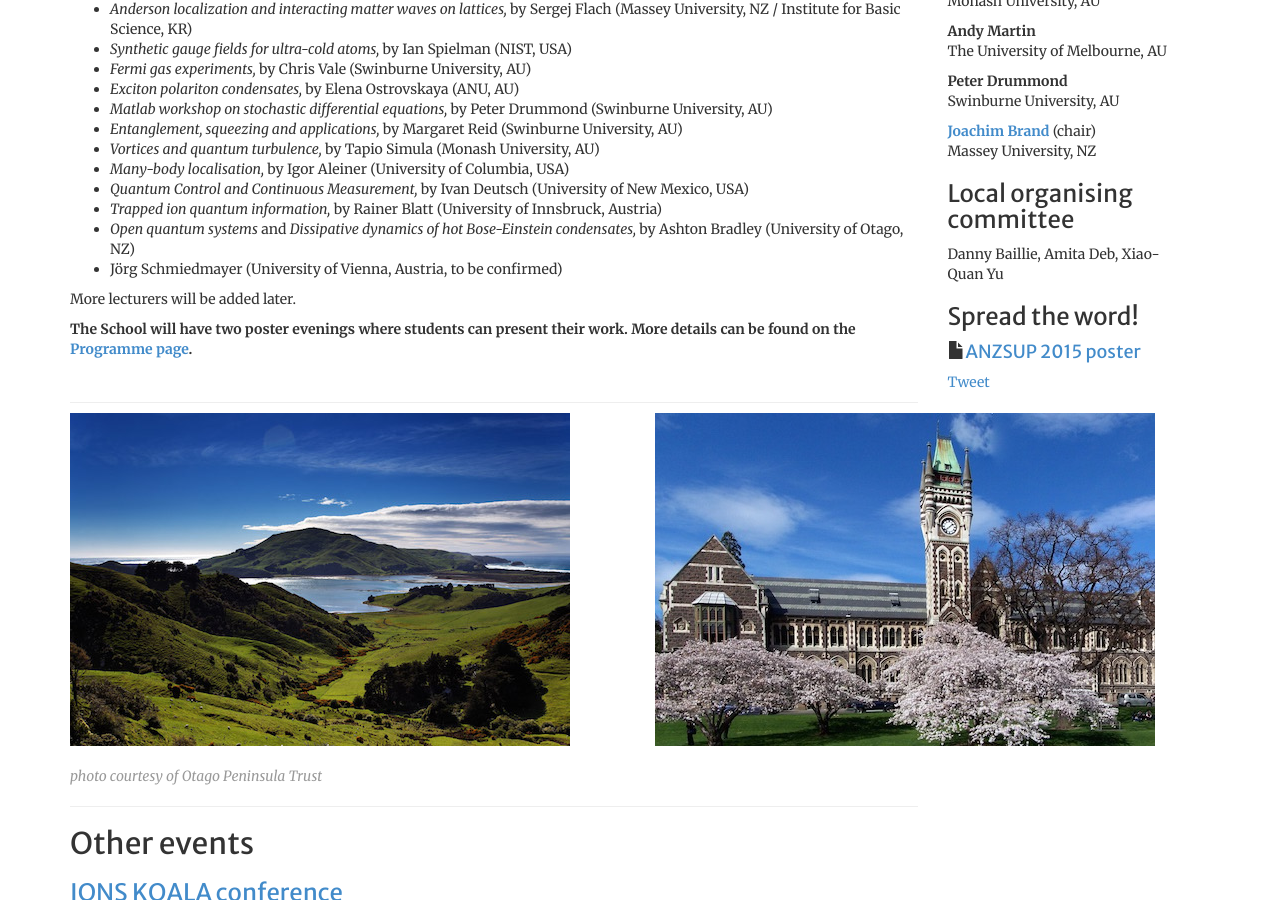
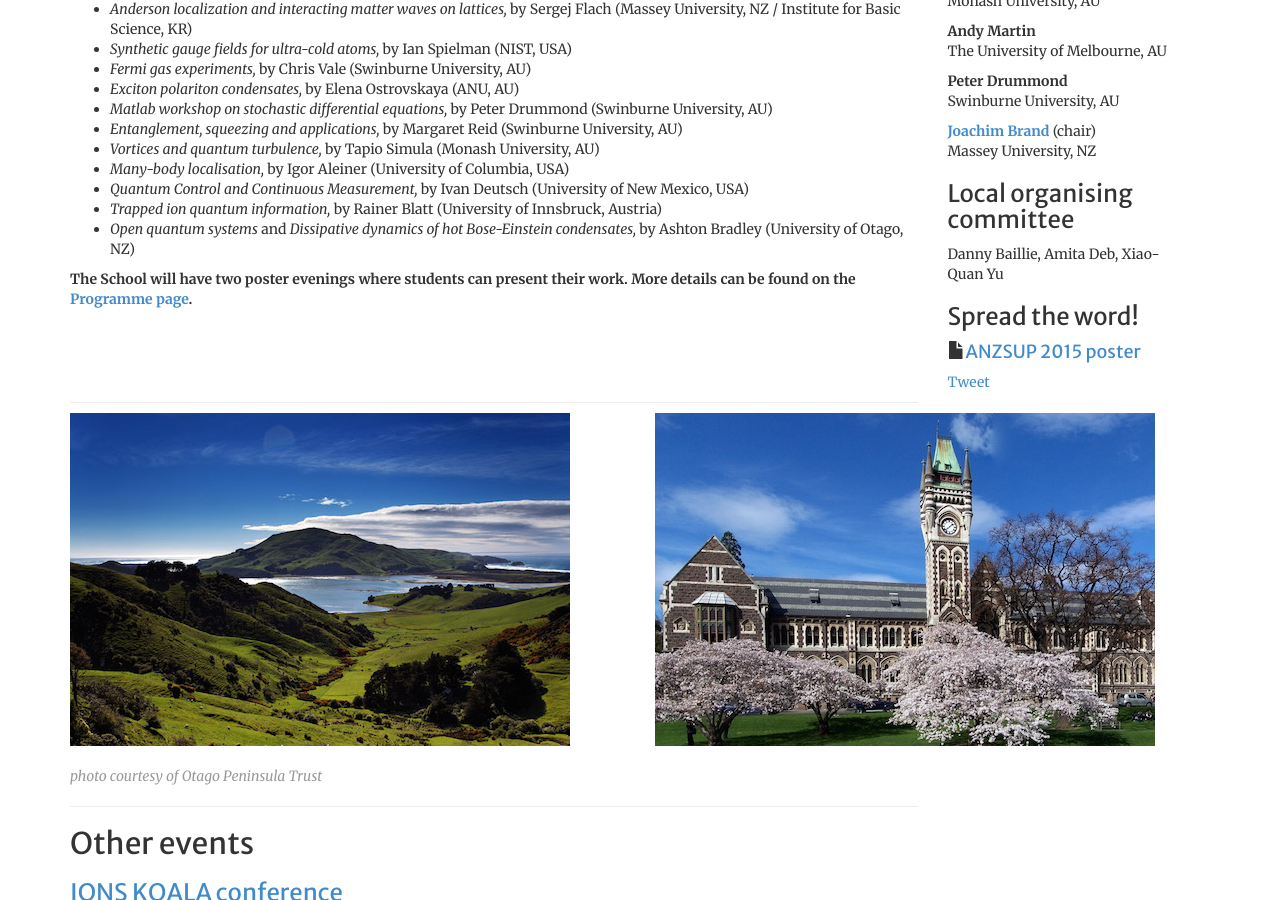
Before and after one commit to anzsup/anzsup.github.io, a Jekyll site: the page built from index.html, in a window 1280 px wide and 900 px high, scrolled down 644 px. Built offline with Jekyll 4.4.1, drawn with Linux system fonts in a browser that asks for light colours; comment, search, counter and statistics services are not loaded.

Commit message:
index: the list of lecturers has been fixed

```diff
--- a/index.html
+++ b/index.html
@@ -49,9 +49,8 @@ group_position: 1
             <li><i>Quantum Control and Continuous Measurement,</i> by Ivan Deutsch (University of New Mexico, USA)</li>
             <li><i>Trapped ion quantum information,</i> by Rainer Blatt (University of Innsbruck, Austria)</li>
             <li><i>Open quantum systems</i> and <i>Dissipative dynamics of hot Bose-Einstein condensates,</i> by Ashton Bradley (University of Otago, NZ)</li>
-            <li>Jörg Schmiedmayer (University of Vienna, Austria, to be confirmed)</li>
         </ul>
-        More lecturers will be added later.</p>
+        </p>
 
         <p><strong>The School will have two poster evenings where students can present their work. More details can be found on the <a href="programme.html">Programme page</a>.</strong></p>
 
```
